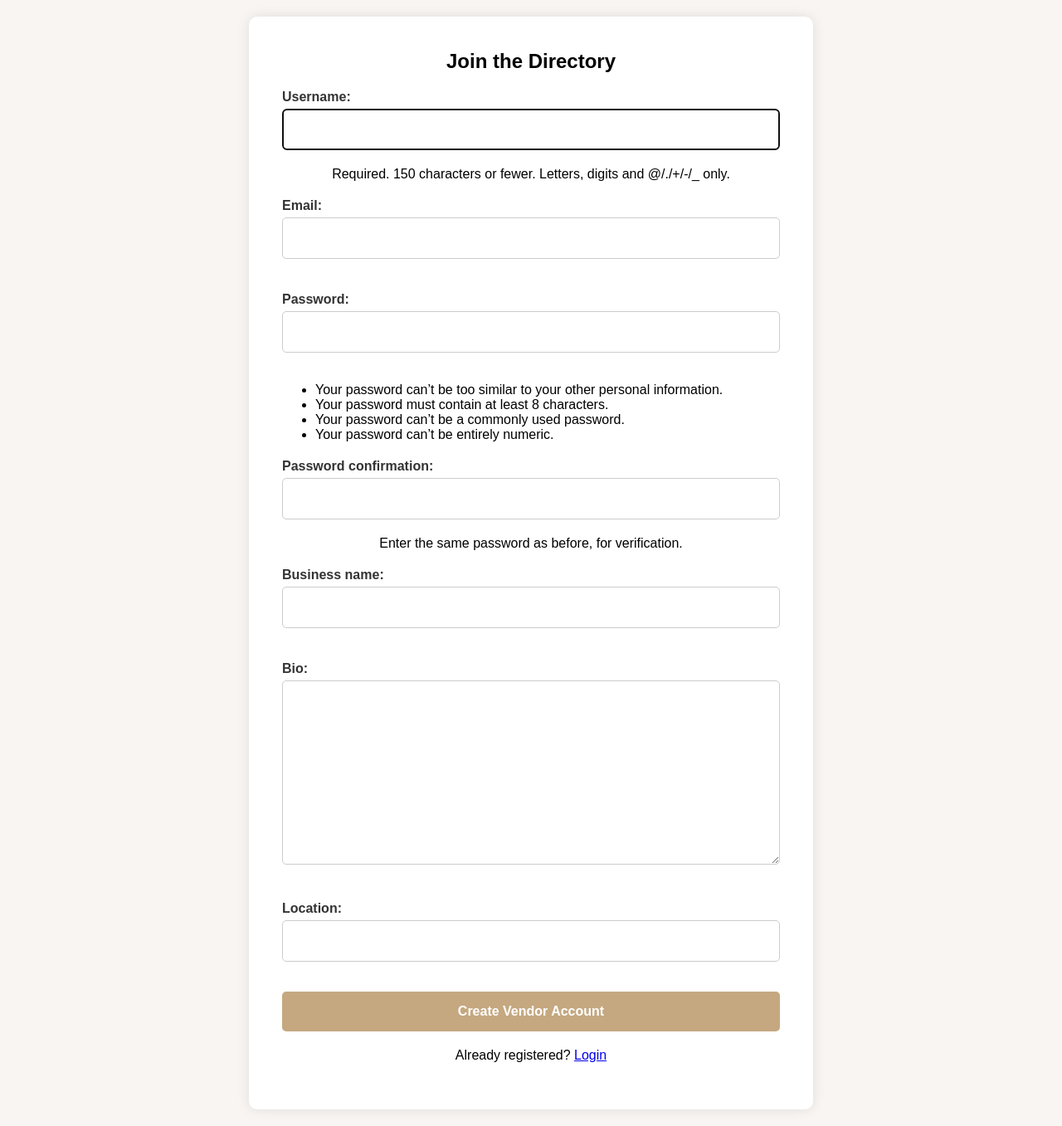
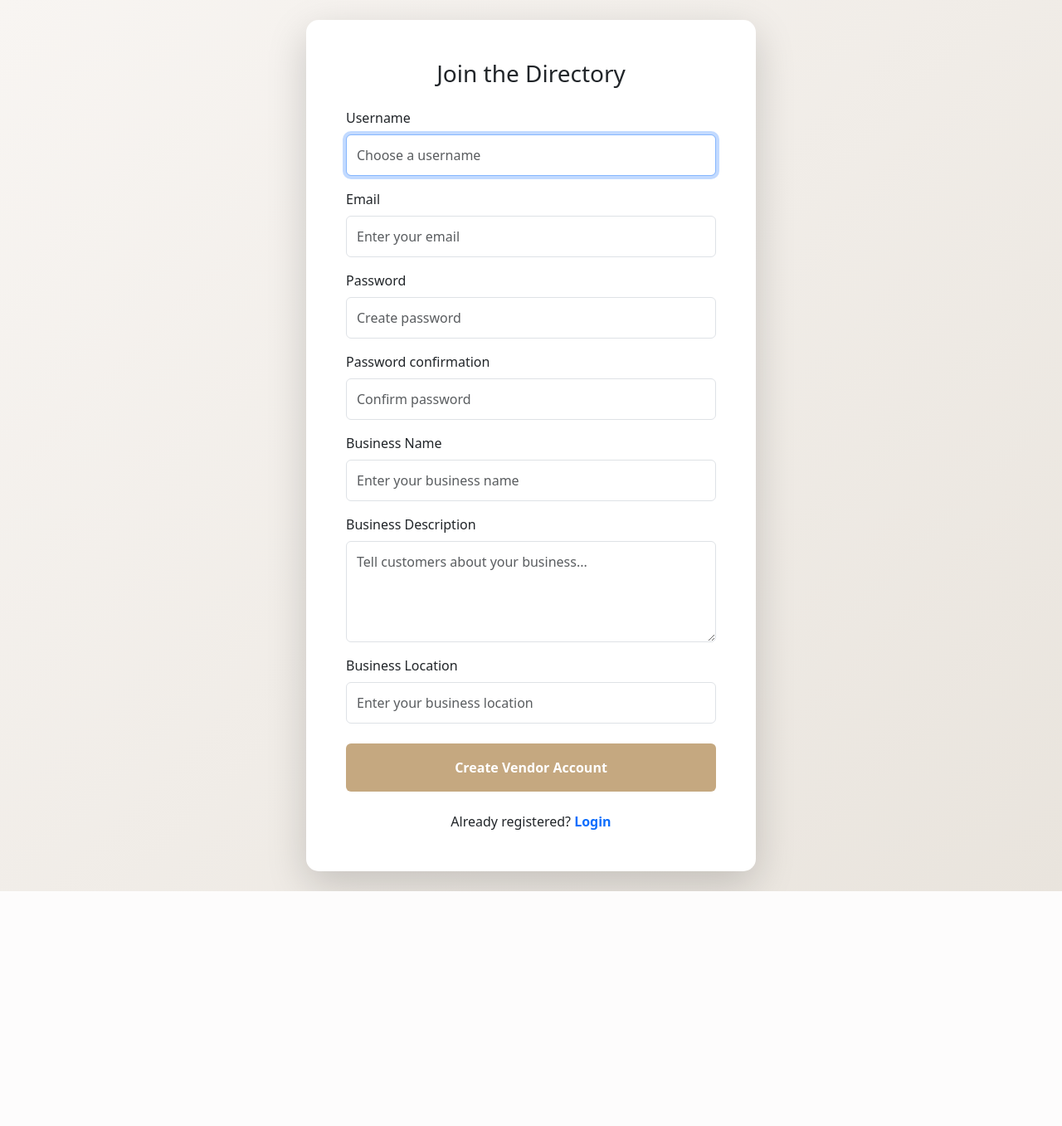
Before and after one commit to godwinumosen/idoin, a Django app: page /signup/ in a window 1280 px wide. Shown: the whole page at 83% size. After the commit the page ends 1074 px from the top, so only its background shows below. Run offline with Django 5.2, Linux system fonts and the light colour scheme.

Commit message:
new Update of the old code

```diff
--- a/accounts/forms.py
+++ b/accounts/forms.py
@@ -4,13 +4,32 @@ from .models import User, VendorProfile
 
 
 class VendorSignupForm(UserCreationForm):
-    business_name = forms.CharField(max_length=255)
-    bio = forms.CharField(widget=forms.Textarea)
-    location = forms.CharField(max_length=255)
+    business_name = forms.CharField(
+        max_length=255,
+        widget=forms.TextInput(attrs={
+            "class": "form-control",
+            "placeholder": "Enter your business name"
+        })
+    )
+
+    bio = forms.CharField(
+        widget=forms.Textarea(attrs={
+            "class": "form-control",
+            "placeholder": "Tell customers about your business...",
+            "rows": 4
+        })
+    )
+
+    location = forms.CharField(
+        max_length=255,
+        widget=forms.TextInput(attrs={
+            "class": "form-control",
+            "placeholder": "Enter your business location"
+        })
+    )
 
     class Meta:
         model = User
-        # Explicit order: username, email, password1, password2, then vendor fields
         fields = [
             "username",
             "email",
@@ -20,6 +39,36 @@ class VendorSignupForm(UserCreationForm):
             "bio",
             "location",
         ]
+
+        widgets = {
+            "username": forms.TextInput(attrs={
+                "class": "form-control",
+                "placeholder": "Choose a username"
+            }),
+            "email": forms.EmailInput(attrs={
+                "class": "form-control",
+                "placeholder": "Enter your email"
+            }),
+        }
+
+    def __init__(self, *args, **kwargs):
+        super().__init__(*args, **kwargs)
+
+        # Add Bootstrap classes to password fields
+        self.fields["password1"].widget.attrs.update({
+            "class": "form-control",
+            "placeholder": "Create password"
+        })
+
+        self.fields["password2"].widget.attrs.update({
+            "class": "form-control",
+            "placeholder": "Confirm password"
+        })
+
+        # Optional: Improve labels
+        self.fields["business_name"].label = "Business Name"
+        self.fields["bio"].label = "Business Description"
+        self.fields["location"].label = "Business Location"
 
     def save(self, commit=True):
         user = super().save(commit=False)
@@ -39,3 +88,22 @@ class VendorProfileForm(forms.ModelForm):
     class Meta:
         model = VendorProfile
         fields = ["business_name", "bio", "location", "profile_image"]
+
+        widgets = {
+            "business_name": forms.TextInput(attrs={
+                "class": "form-control",
+                "placeholder": "Update business name"
+            }),
+            "bio": forms.Textarea(attrs={
+                "class": "form-control",
+                "rows": 4,
+                "placeholder": "Update business description"
+            }),
+            "location": forms.TextInput(attrs={
+                "class": "form-control",
+                "placeholder": "Update location"
+            }),
+            "profile_image": forms.FileInput(attrs={
+                "class": "form-control"
+            }),
+        }
--- a/accounts/views.py
+++ b/accounts/views.py
@@ -14,12 +14,26 @@ def signup_view(request):
             user.status = 'pending'  # default
             user.save()
             form.save_m2m()  # if needed
+
             # Send email to user confirming registration
             send_mail(
-                'Registration Received',
-                'Thank you for registering. Your account is pending approval.',
-                'no-reply@yourdomain.com',
-                [user.email],
+                subject='Registration Received',
+                message=(
+                    f"Dear {user.username},\n\n"
+                    "Thank you for registering with I Do In Greece. "
+                    "We are delighted to receive your application to join our trusted vendor directory.\n\n"
+                    "Your account has been successfully created and is currently pending review by our administrative team. "
+                    "This approval process allows us to maintain the highest standards of quality, reliability, and professionalism "
+                    "across our platform.\n\n"
+                    "Once your account has been reviewed and approved, you will receive a confirmation email with further instructions. "
+                    "If any additional information is required during the review process, our team will contact you directly.\n\n"
+                    "We truly appreciate your interest in partnering with I Do In Greece and look forward to potentially showcasing "
+                    "your services to couples planning their special day.\n\n"
+                    "Warm regards,\n"
+                    "The I Do In Greece Team"
+                ),
+                from_email='no-reply@yourdomain.com',
+                recipient_list=[user.email],
                 fail_silently=False,
             )
             return redirect('login')
--- a/templates/accounts/signup.html
+++ b/templates/accounts/signup.html
@@ -1,92 +1,105 @@
 {% load static %}
 <!DOCTYPE html>
-<html>
+<html lang="en">
 <head>
+    <meta charset="UTF-8">
+    <meta name="viewport" content="width=device-width, initial-scale=1"> <!-- IMPORTANT -->
     <title>Vendor Signup</title>
+
+    <!-- Bootstrap 5 CSS -->
+    <link href="https://cdn.jsdelivr.net/npm/bootstrap@5.3.2/dist/css/bootstrap.min.css" rel="stylesheet">
+
     <style>
         body {
-            margin: 0;
-            font-family: Arial, sans-serif;
+            background: linear-gradient(135deg, #f8f5f2, #e9e4dd);
+            min-height: 100vh;
             display: flex;
-            justify-content: center;
             align-items: center;
-            background: #f8f5f2;
-            min-height: 100vh;
-            padding: 20px;
         }
 
-        .form-box {
-            width: 600px;      /* make form big */
-            max-width: 100%;   /* responsive */
-            background: white;
-            padding: 40px;
-            border-radius: 10px;
-            box-shadow: 0 0 15px rgba(0,0,0,0.1);
+        .signup-card {
+            border: none;
+            border-radius: 15px;
         }
 
-        h2 {
-            margin-top: 0;
-            text-align: center;
+        .btn-custom {
+            background-color: #c5a880;
+            color: white;
+            font-weight: 600;
         }
 
-        /* Make labels align left */
-        label {
-            display: block;
-            text-align: left;
-            margin-bottom: 5px;
-            font-weight: bold;
-            color: #333;
+        .btn-custom:hover {
+            background-color: #b29165;
+            color: white;
         }
 
-        input, textarea {
-            width: 100%;
-            padding: 15px;
-            margin-bottom: 20px;
-            box-sizing: border-box;
-            font-size: 16px;
-            border: 1px solid #ccc;
-            border-radius: 5px;
+        .form-control {
+            padding: 12px;
         }
 
-        button {
-            width: 100%;
-            padding: 15px;
-            background: #c5a880;
-            border: none;
-            color: white;
-            font-weight: bold;
-            cursor: pointer;
-            border-radius: 5px;
-            font-size: 16px;
-        }
+        /* Better mobile spacing */
+        @media (max-width: 576px) {
+            .card-body {
+                padding: 25px !important;
+            }
 
-        button:hover {
-            background: #b29165;
-        }
-
-        p {
-            text-align: center;
-            margin-top: 20px;
-        }
-
-        /* MOBILE RESPONSIVE */
-        @media (max-width: 768px) {
-            .form-box {
-                width: 100%;
-                padding: 30px 20px;
+            h3 {
+                font-size: 1.4rem;
             }
         }
     </style>
 </head>
 <body>
-    <div class="form-box">
-        <h2>Join the Directory</h2>
-        <form method="POST">
-            {% csrf_token %}
-            {{ form.as_p }}
-            <button type="submit">Create Vendor Account</button>
-        </form>
-        <p>Already registered? <a href="{% url 'login' %}">Login</a></p>
+
+<div class="container py-4 px-3">
+    <div class="row justify-content-center">
+        <!-- FULL WIDTH on mobile -->
+        <div class="col-12 col-sm-11 col-md-8 col-lg-6">
+
+            <div class="card shadow-lg signup-card">
+                <div class="card-body p-4 p-md-5">
+
+                    <h3 class="text-center mb-4">Join the Directory</h3>
+
+                    <form method="POST" novalidate>
+                        {% csrf_token %}
+
+                        {% for field in form %}
+                            <div class="mb-3">
+                                <label class="form-label">
+                                    {{ field.label }}
+                                </label>
+
+                                {{ field }}
+
+                                {% if field.errors %}
+                                    <div class="text-danger small">
+                                        {{ field.errors }}
+                                    </div>
+                                {% endif %}
+                            </div>
+                        {% endfor %}
+
+                        <div class="d-grid mt-4">
+                            <button type="submit" class="btn btn-custom w-100 py-3">
+                                Create Vendor Account
+                            </button>
+                        </div>
+                    </form>
+
+                    <p class="text-center mt-4 mb-0">
+                        Already registered?
+                        <a href="{% url 'login' %}" class="fw-semibold text-decoration-none">
+                            Login
+                        </a>
+                    </p>
+
+                </div>
+            </div>
+
+        </div>
     </div>
+</div>
+
 </body>
 </html>
--- a/templates/base.html
+++ b/templates/base.html
@@ -76,8 +76,8 @@
             <li><a href="doctors.html">Blog</a></li>
             <li><a href="{% url 'directory' %}">Contact</a></li>
             <li class="dropdown"><a href="#"><span>Vendor</span> <i class="bi bi-chevron-down toggle-dropdown"></i></a>
-
-              {% if user.is_authenticated %}
+              <ul>
+                {% if user.is_authenticated %}
               <li>
                 <a href="{% url 'logout' %}">Log Out</a>
               </li>
@@ -85,6 +85,7 @@
                     <li><a href="{% url 'signup' %}">Sign Up</a></li>
                     <li><a href="{% url 'login' %}">Log In</a></li>
                 {% endif %}
+              </ul>
             </li>
           </ul>
           <i class="mobile-nav-toggle d-xl-none bi bi-list"></i>
```
Also changed, not shown: accounts/admin.py (+27 -14 lines), db.sqlite3.
